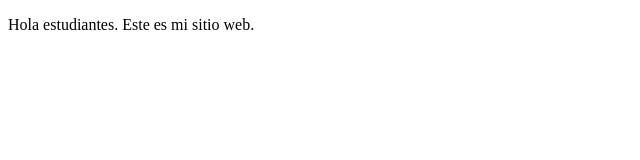
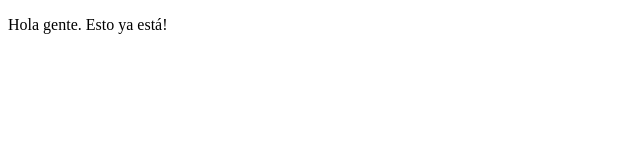
Before and after one commit to Sisuca/proyectoCursoDemoPrework, a plain HTML site: page index.html in a window 1280 px wide. Shown: the whole page, without its empty margins (0-640 px from the left). Drawn offline with Linux system fonts and the light colour scheme.

Commit message:
Agregado cambio de texto

```diff
--- a/index.html
+++ b/index.html
@@ -8,7 +8,7 @@
 </head>
 <body>
     <p>
-        Hola estudiantes. Este es mi sitio web.
+        Hola gente. Esto ya está!
     </p>
 </body>
 </html>
```
